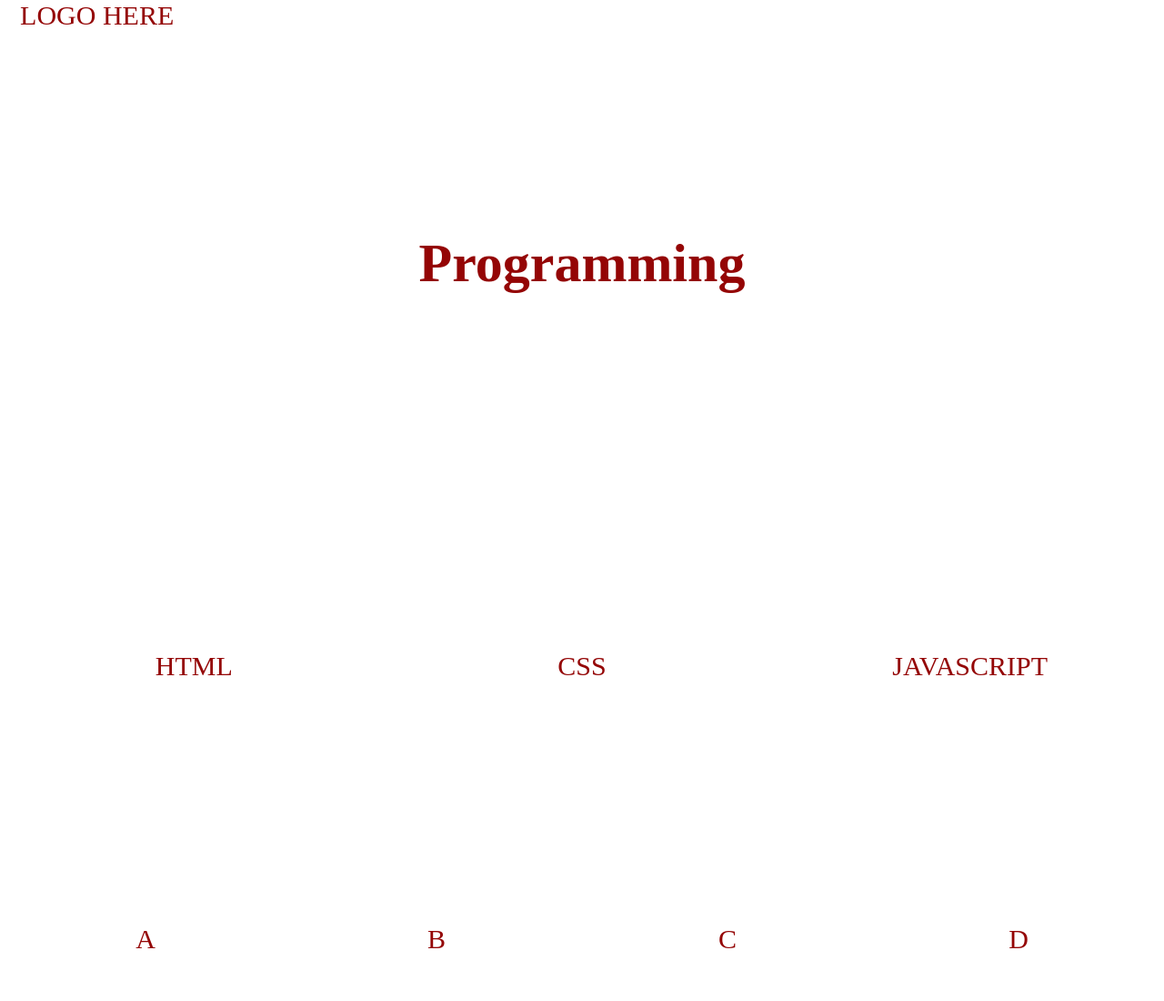
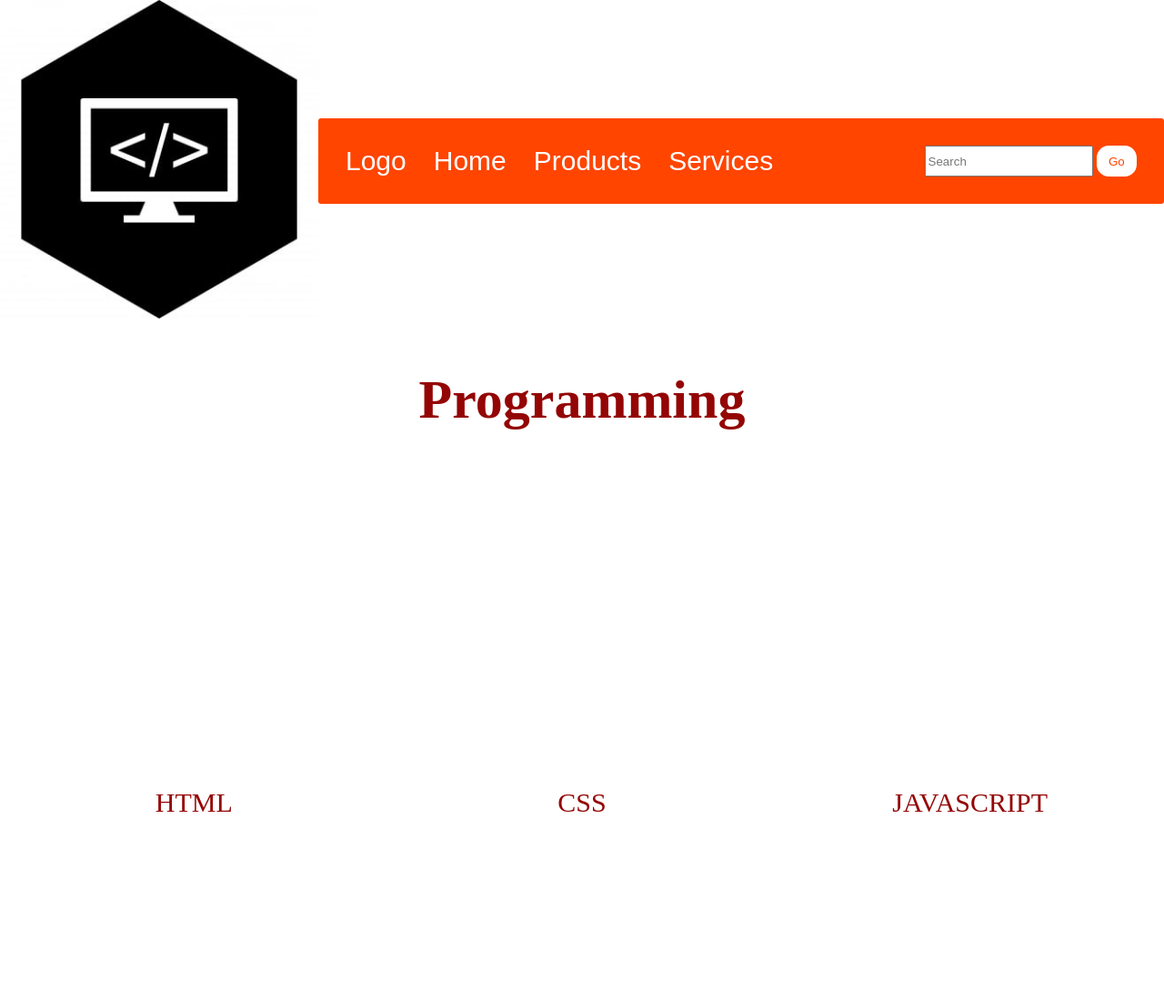
Before and after one commit to Devibbi/website-design-1, a plain HTML site: page index.html in a window 1280 px wide. Shown: the top 1100 px of the page at 91% size. Drawn offline with Linux system fonts and the light colour scheme.

Commit message:
navigation menu and logo

```diff
--- a/css-styles.css
+++ b/css-styles.css
@@ -1,101 +1,177 @@
-*{
+* {
     box-sizing: border-box;
 }
 
-body{
-    display:flex;
+body {
+    display: flex;
     flex-direction: column;
-    min-height:100vh;
-    margin:0;
+    min-height: 100vh;
+    margin: 0;
     border-radius: 10px;
 }
+
 div {
     height: 300px;
 }
-.header{
+
+.header {
     display: flex;
-    flex-direction:row;
-    height: 200px;
+    flex-direction: row;
+    height: 350px;
 }
-.logo{
-    flex:1;
+
+.logo {
+    flex: 1;
 
 }
- .menu{
-    flex:5;
+.logo img{
+    height:350px;
+}
 
+.menu {
+    flex: 5;
 }
- .banner{
+
+.main-nav {
+    display: flex;
+    background: orangered;
+    color: white;
+    border-radius: 3px;
+    padding: 1em;
+    font-family: sans-serif;
+    margin-top:130px;
+}
+
+.main-nav>ul {
+    list-style-type: none;
+    padding: 0;
+    margin: 0;
+    display: flex;
+    flex: 3;
+}
+
+.main-nav li {
+    margin-right: 1em;
+}
+
+.main-nav>form {
+    display: flex;
+    justify-content: flex-end;
+    flex: 1;
+}
+
+.main-nav input {
+    flex: 1;
+}
+
+.main-nav button {
+    background: white;
+    border: 0;
+    border-radius: 1em;
+    color: orangered;
+    padding: 0 1em;
+    margin-left: .3em;
+}
+
+@media screen and (max-width: 575px) {
+    .main-nav {
+        flex-direction: column;
+    }
+
+    .main-nav ul {
+        flex-direction: row;
+        /* Change this to 'column' to stack the links */
+        margin-bottom: 1em;
+    }
+}
+
+.banner {
     height: 500px;
     padding-top: 15px;
 }
 
- .tech{
-    display:flex;
-    flex-direction:row;
+.tech {
+    display: flex;
+    flex-direction: row;
 }
 
- .hyper{
-    flex:2;
-    padding-top: 15px;
- }
- .cs{
-    flex:2;
+.hyper {
+    flex: 2;
     padding-top: 15px;
 }
 
- .jss{
-    flex:2;
+.cs {
+    flex: 2;
     padding-top: 15px;
 }
 
-.services{
-    display:flex;
-    flex-direction:row;
+.jss {
+    flex: 2;
+    padding-top: 15px;
+}
+
+.services {
+    display: flex;
+    flex-direction: row;
 
 }
 
-.a1{
-    flex:25vw;
+.a1 {
+    flex: 25vw;
     padding-top: 15px;
 }
-.a2{
-    flex:25vw;
+
+.a2 {
+    flex: 25vw;
     padding-top: 15px;
 }
-.a3{
-    flex:25vw;
+
+.a3 {
+    flex: 25vw;
     padding-top: 15px;
 }
-.a4{
-    flex:25vw;
+
+.a4 {
+    flex: 25vw;
     padding-top: 15px;
 }
-.services > div{
-    border:none;
+
+.services>div {
+    border: none;
 
 }
-.footer{
-    display:flex;
+
+.footer {
+    display: flex;
     flex-direction: column;
     text-align: center;
-    border:none;
+    border: none;
     padding-top: 15px;
 
 }
-.header, .banner, .tech, .services, .footer{
-    font-size:30px;
+
+.header,
+.banner,
+.tech,
+.services,
+.footer {
+    font-size: 30px;
     text-align: center;
-    color:rgb(148, 5, 5);
+    color: rgb(148, 5, 5);
 
 }
 
-.copyright{
-    border:none;
-    padding:15px;
-    height:75px;
+.copyright {
+    border: none;
+    padding: 15px;
+    height: 75px;
 }
 
-.footer >div{
-    border:none;
+.footer>div {
+    border: none;
 }
+
+.main-nav  a{
+    text-decoration: none;
+    color:white;
+}
--- a/index.html
+++ b/index.html
@@ -3,14 +3,32 @@
 
 <head>
     <link rel="stylesheet" href="css-styles.css">
+    <title>Ibraheem Zaffar</title>
+    <link rel="icon" href="icons/title.ico">
+
 </head>
 
 <body>
     <div class="header">
-        <div class="logo">LOGO HERE</div>
-        <div class="menu"></div>
+        <div class="logo"><img src="icons/title.jpg"></div>
+        <div class="menu">
+            <nav class="main-nav">
+                <ul>
+                    <li><a href="#">Logo</a></li>
+                    <li><a href="#">Home</a></li>
+                    <li><a href="#">Products</a></li>
+                    <li><a href="#">Services</a></li>
+                </ul>
+                <form>
+                    <input type="search" placeholder="Search">
+                    <button>Go</button>
+                </form>
+            </nav>
+        </div>
     </div>
-    <div class="banner"><h1>Programming</h1></div>
+    <div class="banner">
+        <h1>Programming</h1>
+    </div>
     <div class="tech">
         <div class="hyper">HTML</div>
         <div class="cs">CSS</div>
```
Also changed, not shown: icons/title.ico (added), icons/title.jpg (added). Lines whose indentation alone changed are shown as unchanged.
